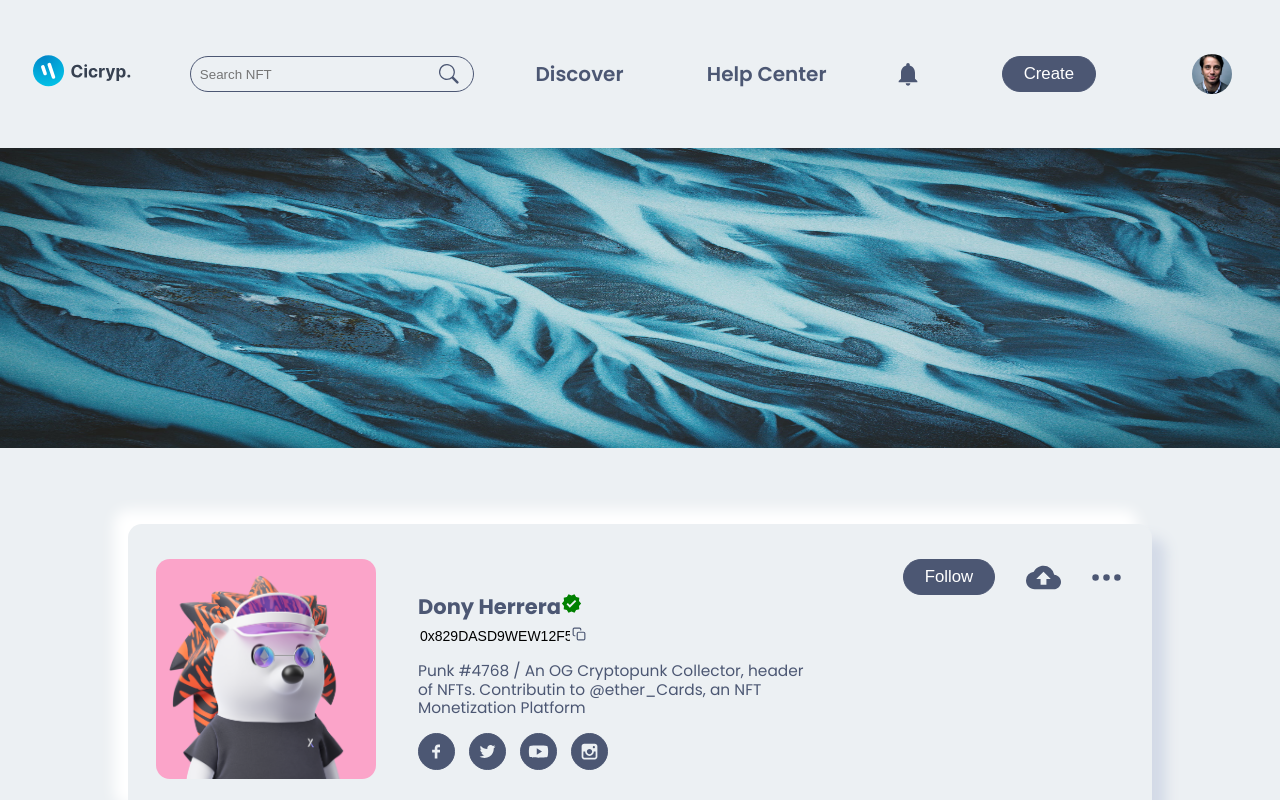
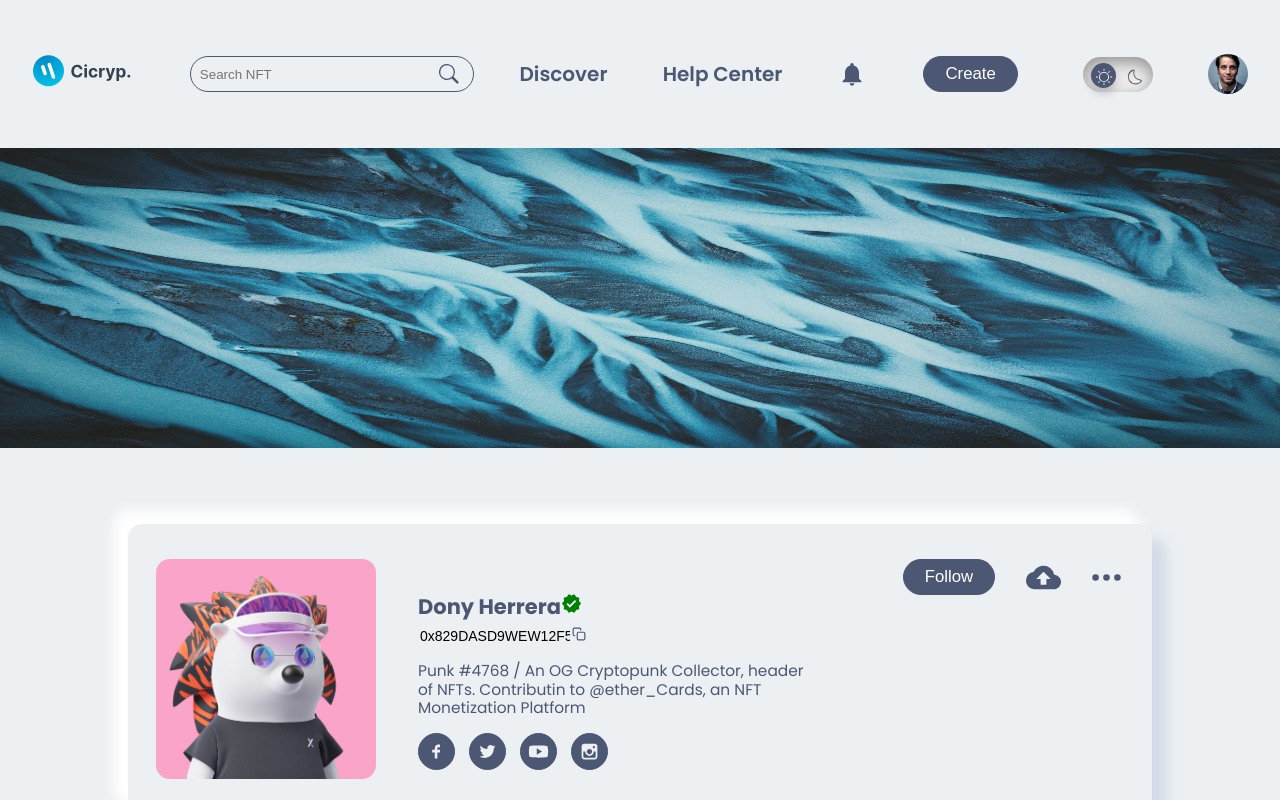
Before and after one commit to tule24/NFT-Marketplace, a Next.js app: page /author in a window 1280 px wide. Shown: the top 800 px of the page. Built offline with nearby package versions, Linux system fonts and the light colour scheme.

Commit message:
theme update

```diff
--- a/components/AudioLive/AudiCardSmall/AudioCardSmall.module.css
+++ b/components/AudioLive/AudiCardSmall/AudioCardSmall.module.css
@@ -10,6 +10,7 @@
     height: 8rem;
     transition: all .3s ease-in;
     cursor: pointer;
+    color: var(--main-bg-color);
 }
 
 .audioPlayer_box:hover {
@@ -26,15 +27,15 @@
 }
 
 .audioPlayer_box_info_box_price {
-    border: 1px solid var(--icons-color);
+    border: 1px solid var(--main-bg-color);
     font-size: .8rem;
     font-weight: 600;
     border-radius: .2rem;
 }
 
 .audioPlayer_box_info_box_price small {
-    background-color: var(--icons-color);
-    color: var(--main-bg-color);
+    background-color: var(--main-bg-color);
+    color: var(--icons-color);
     padding: .1rem .3rem;
     border-radius: .2rem;
 }
--- a/components/NavBar/NavBar.jsx
+++ b/components/NavBar/NavBar.jsx
@@ -1,10 +1,11 @@
-import React, { useState, useEffect } from 'react'
+import React, { useState } from 'react'
 import Image from 'next/image'
-import Link from 'next/link'
+import { useTheme } from 'next-themes'
 // IMPORT ICON
 import { MdNotifications } from 'react-icons/md'
 import { BsSearch } from 'react-icons/bs'
 import { CgMenuRight } from 'react-icons/cg'
+import { CiLight, CiDark } from 'react-icons/ci'
 // INTERNAL IMPORT
 import Style from './NavBar.module.css'
 import { Discover, HelpCenter, Notification, Profile, SideBar } from './index'
@@ -17,6 +18,7 @@ const NavBar = () => {
   const [notification, setNotification] = useState(false)
   const [profile, setProfile] = useState(false)
   const [openSideMenu, setOpenSideMenu] = useState(false)
+  const { theme, setTheme } = useTheme()
 
   const openMenu = (e) => {
     const btnText = e.target.innerText;
@@ -39,7 +41,7 @@ const NavBar = () => {
   }
 
   const openNotification = () => {
-    if(!notification) {
+    if (!notification) {
       setNotification(true);
       setDiscover(false);
       setHelp(false);
@@ -50,7 +52,7 @@ const NavBar = () => {
   }
 
   const openProfile = () => {
-    if(!profile) {
+    if (!profile) {
       setProfile(true);
       setHelp(false);
       setNotification(false);
@@ -61,10 +63,18 @@ const NavBar = () => {
   }
 
   const openSideBar = () => {
-    if(!openSideMenu) {
+    if (!openSideMenu) {
       setOpenSideMenu(true)
     } else {
       setOpenSideMenu(false)
+    }
+  }
+
+  const changeTheme = () => {
+    if (theme === 'light') {
+      setTheme('dark')
+    } else {
+      setTheme('light')
     }
   }
   return (
@@ -102,23 +112,31 @@ const NavBar = () => {
           </div>
           {/* NOTIFICATION */}
           <div className={Style.navbar_container_right_notify}>
-            <MdNotifications className={Style.notify} onClick={() => openNotification()}/>
+            <MdNotifications className={Style.notify} onClick={() => openNotification()} />
             {notification && <Notification />}
           </div>
           {/* CREATE BUTTON SECTION */}
           <div className={Style.navbar_container_right_button}>
-            <Button btnName="Create" handleClick={() => {}}/>
+            <Button btnName="Create" handleClick={() => { }} />
+          </div>
+          {/* BUTTON CHANGE THEME */}
+          <div className={Style.navbar_container_theme_button}>
+            <input type="checkbox" id="theme" class={Style.navbar_container_theme_button_checkbox} onChange={() => changeTheme()} />
+            <label for="theme" class={Style.navbar_container_theme_button_label}>
+              <CiLight class={Style.navbar_container_theme_button_light} />
+              <CiDark class={Style.navbar_container_theme_button_dark} />
+            </label>
           </div>
           {/* USER PROFILE */}
           <div className={Style.navbar_container_right_profile_box}>
             <div className={Style.navbar_container_right_profile}>
-              <Image src={images.user1} alt="Profile" width={40} height="40" className={Style.navbar_container_right_profile} onClick={() => openProfile()}/>
+              <Image src={images.user1} alt="Profile" width={40} height="40" className={Style.navbar_container_right_profile} onClick={() => openProfile()} />
               {profile && <Profile />}
             </div>
           </div>
           {/* MENU BUTTON */}
           <div className={Style.navbar_container_right_menuBtn}>
-            <CgMenuRight className={Style.menuIcon} onClick={() => openSideBar()}/>
+            <CgMenuRight className={Style.menuIcon} onClick={() => openSideBar()} />
           </div>
         </div>
       </div>
@@ -126,7 +144,14 @@ const NavBar = () => {
       {
         openSideMenu && (
           <div className={Style.sideBar}>
-          <SideBar setOpenSideMenu={setOpenSideMenu} />
+            <SideBar setOpenSideMenu={setOpenSideMenu} />
+            <div className={Style.navbar_container_theme_button_sideBar}>
+              <input type="checkbox" id="themeSidebar" class={Style.navbar_container_theme_button_sideBar_checkbox} onChange={() => changeTheme()} />
+              <label for="themeSidebar" class={Style.navbar_container_theme_button_sideBar_label}>
+                <CiLight class={Style.navbar_container_theme_button_sideBar_light} />
+                <CiDark class={Style.navbar_container_theme_button_sideBar_dark} />
+              </label>
+            </div>
           </div>
         )
       }
--- a/components/NavBar/NavBar.module.css
+++ b/components/NavBar/NavBar.module.css
@@ -9,7 +9,7 @@
     width: 80%;
     margin: 0 auto;
     display: grid;
-    grid-template-columns: repeat(2, 1fr);
+    grid-template-columns: 1fr 1.5fr;
     align-items: center;
     justify-content: space-between;
     gap: 1rem;
@@ -51,9 +51,8 @@
 
 /* RIGHT */
 .navbar_container_right {
-    display: grid;
-    grid-template-columns: 1fr 1fr .5fr 1fr .3fr;
-    gap: 1rem;
+    display: flex;
+    justify-content: space-between;
     align-items: center;
     font-size: 20px;
 }
@@ -70,8 +69,8 @@
     font-weight: 600;
 }
 
-.navbar_container_right_help > p,
-.navbar_container_right_discover > p{
+.navbar_container_right_help>p,
+.navbar_container_right_discover>p {
     text-align: center;
 }
 
@@ -99,6 +98,13 @@
 }
 
 .navbar_container_right_button {
+    position: relative;
+    cursor: pointer;
+    display: flex;
+    justify-content: center;
+}
+
+.navbar_container_theme_button {
     position: relative;
     cursor: pointer;
     display: flex;
@@ -138,8 +144,83 @@
     display: none;
     z-index: 999;
 }
+
 .sideBar::-webkit-scrollbar {
     display: none;
+}
+
+.navbar_container_theme_button_checkbox,
+.navbar_container_theme_button_sideBar_checkbox {
+    width: 0;
+    height: 0;
+    visibility: hidden;
+}
+
+.navbar_container_theme_button_checkbox:checked+label,
+.navbar_container_theme_button_sideBar_checkbox:checked + label {
+    background: #242424;
+}
+
+.navbar_container_theme_button_checkbox:checked+label::after,
+.navbar_container_theme_button_sideBar_checkbox:checked + label::after {
+    left: 64px;
+    transform: translateX(-100%);
+    background-color: var(--main-bg-color);
+}
+
+.navbar_container_theme_button_label,
+.navbar_container_theme_button_sideBar_label {
+    width: 5rem;
+    height: 2.5rem;
+    position: relative;
+    display: block;
+    background-color: #ebebeb;
+    border-radius: 200px;
+    cursor: pointer;
+    transition: all .2s linear;
+    box-shadow: inset 0px 5px 15px rgba(0, 0, 0, .4), inset 0px -5px 15px rgba(255, 255, 255, .4);
+}
+
+.navbar_container_theme_button_label::after,
+.navbar_container_theme_button_sideBar_label::after {
+    content: "";
+    width: 1.8rem;
+    height: 1.8rem;
+    position: absolute;
+    top: 6px;
+    left: 8px;
+    background-color: var(--icons-color);
+    border-radius: 180px;
+    transition: all .2s linear;
+    box-shadow: 0px 5px 10px rgba(0, 0, 0, .2);
+}
+
+.navbar_container_theme_button_light,
+.navbar_container_theme_button_sideBar_light,
+.navbar_container_theme_button_dark,
+.navbar_container_theme_button_sideBar_dark {
+    position: absolute;
+    width: 120px;
+    top: 10px;
+    z-index: 100;
+}
+
+.navbar_container_theme_button_light,
+.navbar_container_theme_button_sideBar_light {
+    left: -39px;
+    color: #fff;
+    transition: all .2s linear;
+}
+
+.navbar_container_theme_button_dark,
+.navbar_container_theme_button_sideBar_dark {
+    left: -8px;
+    color: #555;
+    transition: all .2s linear;
+}
+
+.navbar_container_theme_button_sideBar {
+    margin-left: 2rem;
 }
 
 @media screen and (min-device-width: 950px) and (max-device-width: 1305px) {
@@ -147,9 +228,11 @@
         width: 95%;
         grid-template-columns: 0.8fr 1fr;
     }
+
     .navbar_container_left_box_input {
         width: 80%;
     }
+
     .navbar_container_right {
         gap: .5rem;
     }
@@ -160,16 +243,18 @@
         width: 95%;
         grid-template-columns: 0.65fr 1fr;
     }
+
     .navbar_container_left_box_input {
         width: 90%;
     }
+
     .navbar_container_right {
         gap: .5rem;
         grid-template-columns: .5fr 1fr .1fr 1fr .3fr;
     }
 }
 
-@media screen and (min-device-width: 320px) and (max-device-width: 768px) {
+@media screen and (min-device-width: 540px) and (max-device-width: 768px) {
     .navbar_container {
         width: 90%;
         grid-template-columns: 1fr 1fr;
@@ -210,4 +295,56 @@
     .sideBar {
         display: block;
     }
+
+    .navbar_container_theme_button_sideBar {
+        display: none;
+    }
 }
+
+
+@media screen and (min-device-width: 320px) and (max-device-width: 540px) {
+    .navbar_container {
+        width: 90%;
+        grid-template-columns: 1fr 1fr;
+    }
+
+    .navbar_container_left {
+        grid-template-columns: 1fr;
+    }
+
+    .navbar_container_right {
+        grid-template-columns: repeat(3, 1fr);
+    }
+
+    .navbar_container_right_button {
+        display: none;
+    }
+
+    .navbar_container_right_menuBtn,
+    .navbar_container_right_notify,
+    .navbar_container_right_profile {
+        display: block;
+        display: flex;
+        justify-content: flex-end;
+    }
+
+    .navbar_container_left_box_input {
+        display: none;
+    }
+
+    .navbar_container_right_discover {
+        display: none;
+    }
+
+    .navbar_container_right_help {
+        display: none;
+    }
+
+    .sideBar {
+        display: block;
+    }
+
+    .navbar_container_theme_button {
+        display: none;
+    }
+}
--- a/package.json
+++ b/package.json
@@ -11,6 +11,7 @@
   "dependencies": {
     "framer-motion": "^9.0.1",
     "next": "13.1.6",
+    "next-themes": "^0.2.1",
     "react": "18.2.0",
     "react-dom": "18.2.0",
     "react-dropzone": "^14.2.3",
--- a/pages/_app.js
+++ b/pages/_app.js
@@ -1,12 +1,13 @@
 import '../styles/globals.css'
+import { ThemeProvider } from 'next-themes'
 // INTERNAL IMPORT
 import { NavBar, Footer } from '../components'
 const MyApp = ({ Component, pageProps }) => (
-    <div>
+    <ThemeProvider>
         <NavBar />
         <Component {...pageProps} />
         <Footer />
-    </div>
+    </ThemeProvider>
 )
 
 export default MyApp
```
Also changed, not shown: styles/globals.css (+186 -8 lines), 1 other file (tests, documents, lock files or other folders).
